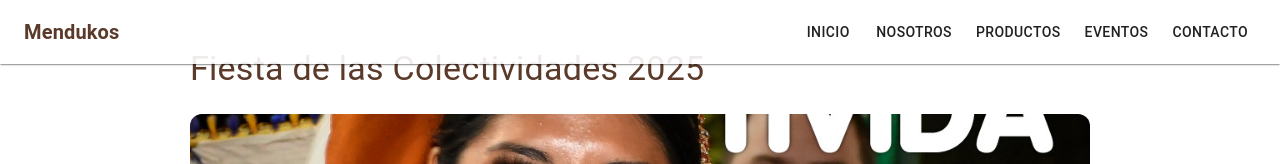
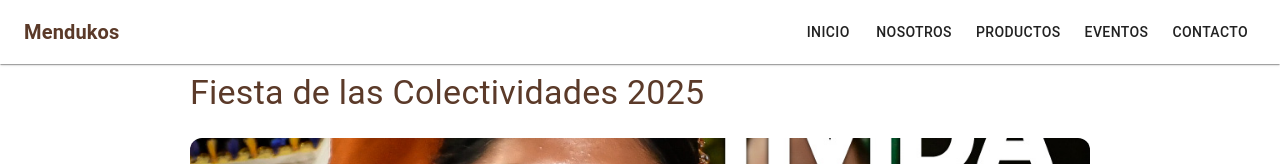
Before and after one commit to julieta548/mendukos-web-clean, a Next.js app: page /event-colectividades in a window 1280 px wide. Shown: the top 164 px of the page. Built offline with nearby package versions, Linux system fonts and the light colour scheme.

Commit message:
mejoras links

```diff
--- a/app/components/EventColectividades.tsx
+++ b/app/components/EventColectividades.tsx
@@ -5,7 +5,7 @@ import Image from "next/image";
 export default function EventColectividades() {
   return (
     <Box sx={{ py: 6, px: { xs: 2, sm: 4, md: 6 }, maxWidth: 900, mx: "auto" }}>
-      <Typography variant="h4" sx={{ color: "var(--mendukos-brown)", mb: 3 }}>
+      <Typography variant="h4" sx={{ color: "var(--mendukos-brown)", mb: 3, mt: 3 }}>
         Fiesta de las Colectividades 2025
       </Typography>
       <Image
--- a/app/components/EventMundial.tsx
+++ b/app/components/EventMundial.tsx
@@ -5,7 +5,7 @@ import Image from "next/image";
 export default function EventMundial() {
   return (
     <Box sx={{ py: 6, px: { xs: 2, sm: 4, md: 6 }, maxWidth: 900, mx: "auto" }}>
-      <Typography variant="h4" sx={{ color: "var(--mendukos-brown)", mb: 3 }}>
+      <Typography variant="h4" sx={{ color: "var(--mendukos-brown)", mb: 3, mt: 3 }}>
         Mundial del Alfajor 2024
       </Typography>
       <Image
```
